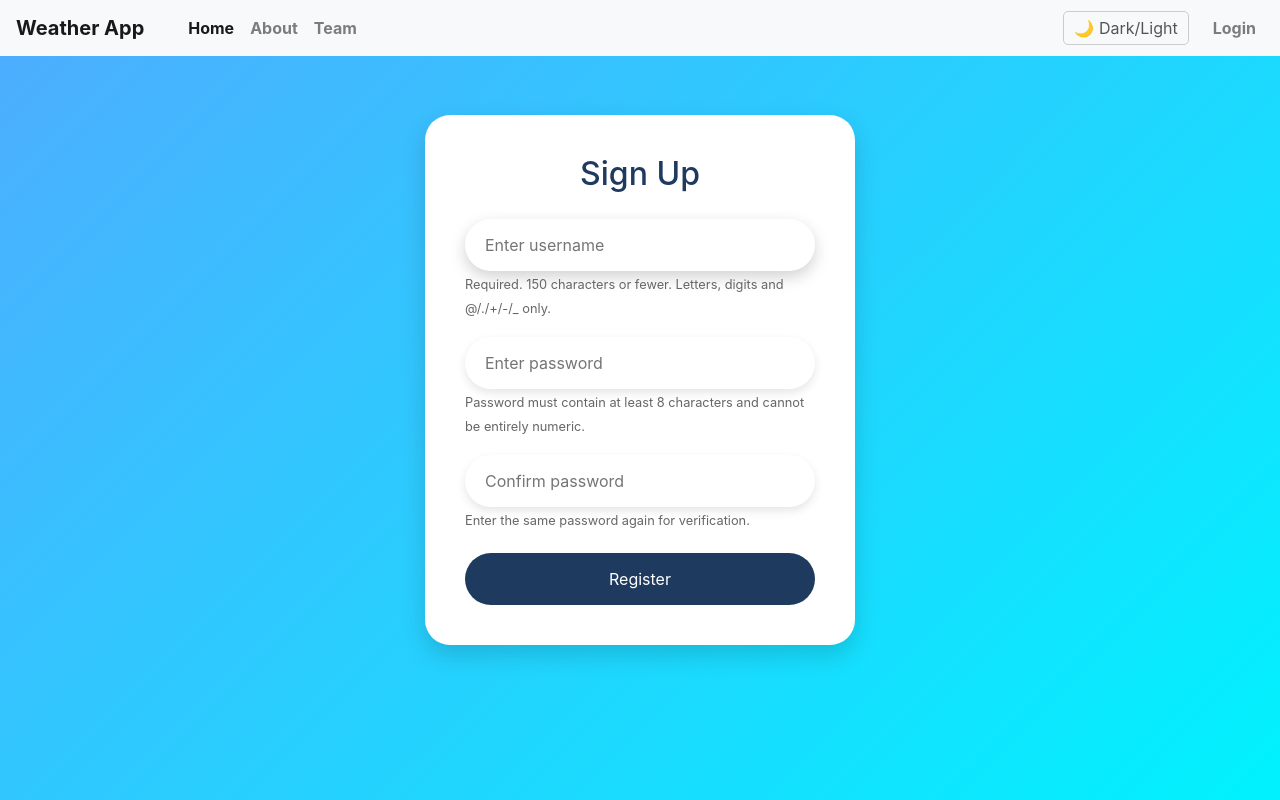
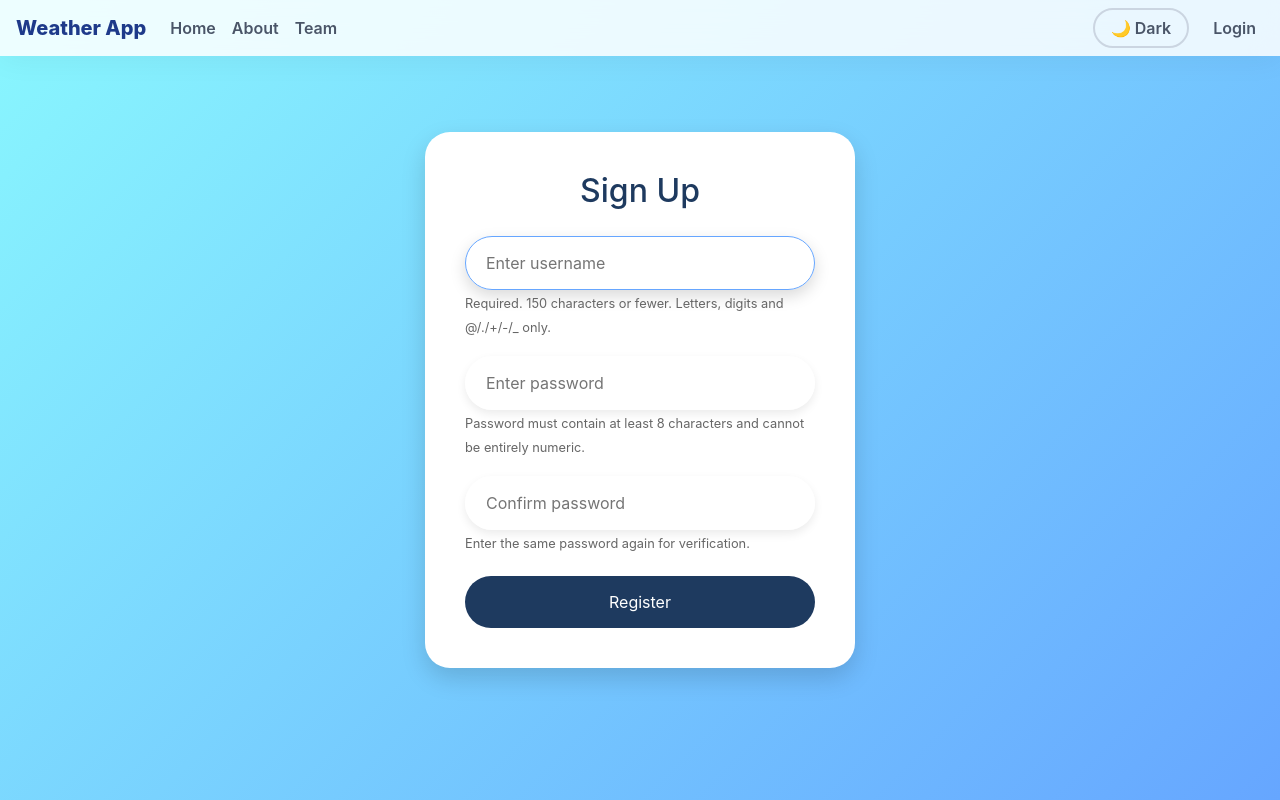
Before and after one commit to KonstantyWrzesinski/rename_later, a Django app: page /register/ in a window 1280 px wide. Run offline with Django 5.2, Linux system fonts and the light colour scheme; some libraries are stand-ins or nearby versions.

Commit message:
Updated colors Dark/Light

```diff
--- a/someapp/templates/base.html
+++ b/someapp/templates/base.html
@@ -9,102 +9,161 @@
       {% endblock %}
     </title>
     <style>
+        /* --- BAZOWE USTAWIENIA --- */
         html, body {
             height: 100%;
             margin: 0;
         }
 
         body {
-            font-family: Arial, sans-serif;
-            background: linear-gradient(135deg, #4facfe, #00f2fe);
+            /* Nowocześniejsza czcionka */
+            font-family: 'Segoe UI', Roboto, Helvetica, Arial, sans-serif;
+
+            /* Łagodniejszy, nowoczesny gradient dla trybu jasnego (motyw dziennego nieba) */
+            background: linear-gradient(135deg, #89f7fe 0%, #66a6ff 100%);
             background-attachment: fixed;
-            /* Płynne przejście przy zmianie motywu */
-            transition: background 0.4s ease, color 0.4s ease;
+            color: #2d3748; /* Ciemnoszary zamiast smolistej czerni */
+
+            /* Płynne przejścia */
+            transition: background 0.5s ease, color 0.5s ease;
         }
 
+        /* --- NAVBAR JASNY --- */
         nav {
-            background: rgba(255, 255, 255, 0.9);
+            background: rgba(255, 255, 255, 0.85) !important;
             padding: 15px;
-
-            display: flex;
-            gap: 20px;
-
             position: fixed;
             top: 0;
             left: 0;
             width: 100%;
-
             z-index: 1000;
 
-            backdrop-filter: blur(10px);
+            backdrop-filter: blur(12px);
+            box-shadow: 0 4px 30px rgba(0, 0, 0, 0.05); /* Delikatny cień oddzielający menu od tła */
+            transition: background 0.5s ease;
         }
 
-        nav a {
-            color: white;
-            text-decoration: none;
-            font-weight: bold;
+        nav a.navbar-brand {
+            color: #1e3a8a !important; /* Ciemnoniebieski akcent dla logo */
+            font-weight: 800;
         }
 
-        nav a:hover {
-            color: #4fc3f7;
+        nav a.nav-link {
+            color: #4a5568 !important; /* Zgaszony ciemnoszary */
+            font-weight: 600;
+            transition: color 0.3s ease;
+        }
+
+        nav a.nav-link:hover {
+            color: #2563eb !important; /* Wyraźny niebieski przy najechaniu */
+        }
+
+        /* --- PRZYCISK ZMIANY MOTYWU --- */
+        .theme-toggle-btn {
+            background: transparent;
+            color: #4a5568;
+            border: 2px solid #cbd5e1;
+            padding: 6px 16px;
+            border-radius: 20px;
+            cursor: pointer;
+            font-weight: 600;
+            transition: all 0.3s ease;
+            outline: none;
+        }
+
+        .theme-toggle-btn:hover {
+            background: #f1f5f9;
+            border-color: #94a3b8;
         }
 
         h1 {
             color: #1e3a5f;
         }
 
-        button {
-            background: #1e3a5f;
-            color: white;
-            transition: 0.3s;
-        }
-
-        button:hover {
-            background: #16324f;
-        }
-
+        /* --- FORMULARZE --- */
         input[type="text"],
         input[type="password"] {
             width: 100%;
             padding: 14px 20px;
-            border: none;
+            border: 1px solid transparent;
             border-radius: 30px;
-            box-shadow: 0 4px 10px rgba(0,0,0,0.1);
+            box-shadow: 0 4px 10px rgba(0,0,0,0.08);
             font-size: 16px;
             box-sizing: border-box;
             outline: none;
+            transition: all 0.3s ease;
+            background: rgba(255, 255, 255, 0.9);
         }
 
         input[type="text"]:focus,
         input[type="password"]:focus {
-            box-shadow: 0 6px 16px rgba(0,0,0,0.18);
+            box-shadow: 0 6px 16px rgba(0,0,0,0.15);
+            border-color: #66a6ff;
         }
 
-        /* --- STYLE DLA CIEMNEGO MOTYWU --- */
+        /* =========================================
+           --- STYLE DLA CIEMNEGO MOTYWU ---
+           ========================================= */
+
         body.dark-theme {
-            background: #121212; /* Ciemne tło w całej aplikacji */
-            color: #e0e0e0; /* Jasny tekst na stronie */
+            /* Głęboki, elegancki gradient (motyw nocny) zamiast płaskiego czarnego */
+            background: linear-gradient(135deg, #0f2027 0%, #203a43 50%, #2c5364 100%);
+            /* Miękki, "złamany" biały (slate-200) - nie męczy wzroku */
+            color: #e2e8f0;
         }
 
-        body.dark-theme nav,
-        body.dark-theme .bg-light {
-            background-color: #1a1a1a !important; /* Ciemny pasek na górze */
+        body.dark-theme nav {
+            /* Ciemnogranatowy, półprzezroczysty pasek */
+            background: rgba(15, 23, 42, 0.85) !important;
+            box-shadow: 0 4px 30px rgba(0, 0, 0, 0.4);
         }
 
-        body.dark-theme nav a {
-            color: #ffffff !important;
+        body.dark-theme nav a.navbar-brand {
+            color: #38bdf8 !important; /* Jasnoniebieski akcent logo */
         }
 
-        body.dark-theme .navbar-brand {
-            color: #4facfe !important; /* Niebieski napis Weather App na ciemnym */
+        body.dark-theme nav a.nav-link {
+            /* Zgaszony jasnoszary/niebieskawy - eliminuje efekt "żarówki" */
+            color: #94a3b8 !important;
+        }
+
+        body.dark-theme nav a.nav-link:hover {
+            color: #e2e8f0 !important; /* Delikatne rozjaśnienie przy hoverze */
+        }
+
+        body.dark-theme .theme-toggle-btn {
+            color: #94a3b8;
+            border-color: #475569;
+        }
+
+        body.dark-theme .theme-toggle-btn:hover {
+            background: #1e293b;
+            color: #e2e8f0;
+            border-color: #64748b;
+        }
+
+        body.dark-theme input[type="text"],
+        body.dark-theme input[type="password"] {
+            background: rgba(30, 41, 59, 0.8);
+            color: #e2e8f0;
+            border: 1px solid #334155;
+            box-shadow: 0 4px 10px rgba(0,0,0,0.3);
+        }
+
+        body.dark-theme input[type="text"]:focus,
+        body.dark-theme input[type="password"]:focus {
+            border-color: #38bdf8;
         }
     </style>
     <link rel="stylesheet" href="https://stackpath.bootstrapcdn.com/bootstrap/4.3.1/css/bootstrap.min.css" />
   </head>
   <body>
-    <nav class="navbar navbar-expand-lg navbar-light bg-light fixed-top">
+    <!-- Usunąłem bg-light z klas Bootstrapa, żeby własne tło w CSS działało gładko w obu motywach -->
+    <nav class="navbar navbar-expand-lg fixed-top">
       <a class="navbar-brand" href="http://127.0.0.1:8000/">Weather App</a>
-      <button class="navbar-toggler" type="button" data-toggle="collapse" data-target="#navbarNav" aria-controls="navbarNav" aria-expanded="false" aria-label="Toggle navigation"><span class="navbar-toggler-icon"></span></button>
+      <button class="navbar-toggler" type="button" data-toggle="collapse" data-target="#navbarNav" aria-controls="navbarNav" aria-expanded="false" aria-label="Toggle navigation">
+          <span class="navbar-toggler-icon"></span>
+      </button>
       <div class="collapse navbar-collapse" id="navbarNav">
         <ul class="navbar-nav">
           <li class="nav-item active">
@@ -124,7 +183,7 @@
         </ul>
         <ul class="navbar-nav ml-auto">
           <li class="nav-item d-flex align-items-center mr-3">
-            <button onclick="toggleDarkMode()" style="background: transparent; color: #555; border: 1px solid #ccc; padding: 4px 10px; border-radius: 5px; cursor: pointer;">🌙 Dark/Light</button>
+            <button class="theme-toggle-btn" onclick="toggleDarkMode()">🌙 Theme</button>
           </li>
           <li class="nav-item">
             {% if request.user.is_authenticated %}
@@ -136,7 +195,7 @@
         </ul>
       </div>
     </nav>
-    <div style="padding-top:80px;">
+    <div class="container" style="padding-top:100px;">
         {% block content %}
         {% endblock %}
     </div>
@@ -145,21 +204,34 @@
     <script src="https://stackpath.bootstrapcdn.com/bootstrap/4.3.1/js/bootstrap.bundle.min.js" ></script>
 
     <script>
-        // Przy ładowaniu strony sprawdzamy, czy tryb ciemny był już włączony
-        if (localStorage.getItem('theme') === 'dark') {
-            document.body.classList.add('dark-theme');
+        const body = document.body;
+        const themeBtn = document.querySelector('.theme-toggle-btn');
+
+        // Funkcja do aktualizacji ikony na przycisku
+        function updateBtnIcon() {
+            if (body.classList.contains('dark-theme')) {
+                themeBtn.innerHTML = '☀️ Light';
+            } else {
+                themeBtn.innerHTML = '🌙 Dark';
+            }
         }
 
+        // Sprawdzanie trybu przy ładowaniu strony
+        if (localStorage.getItem('theme') === 'dark') {
+            body.classList.add('dark-theme');
+        }
+        updateBtnIcon();
+
+        // Przełączanie trybu
         function toggleDarkMode() {
-            // Włącza lub wyłącza klasę w HTML
-            document.body.classList.toggle('dark-theme');
+            body.classList.toggle('dark-theme');
 
-            // Zapisuje wybór do pamięci przeglądarki
-            if (document.body.classList.contains('dark-theme')) {
+            if (body.classList.contains('dark-theme')) {
                 localStorage.setItem('theme', 'dark');
             } else {
                 localStorage.setItem('theme', 'light');
             }
+            updateBtnIcon();
         }
     </script>
   </body>
```
